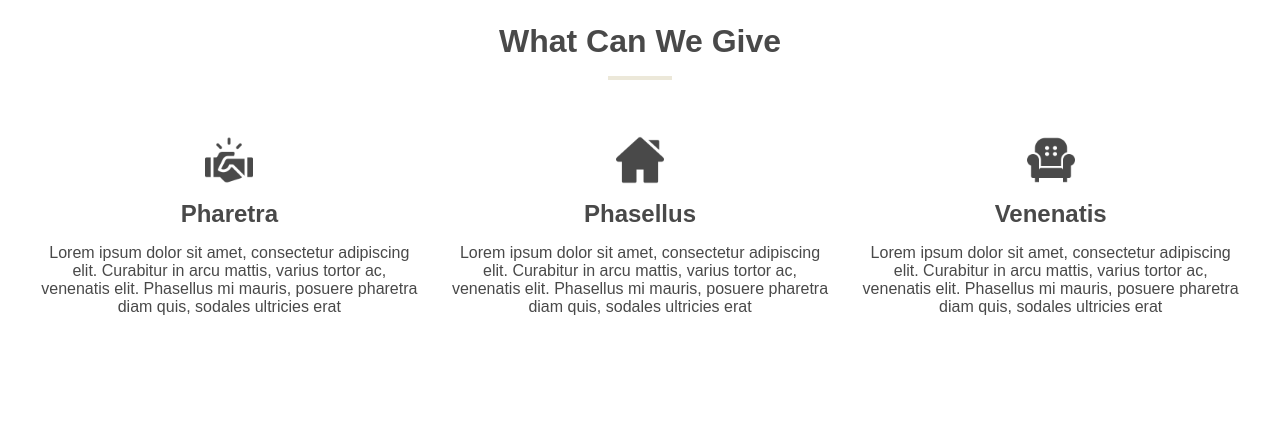
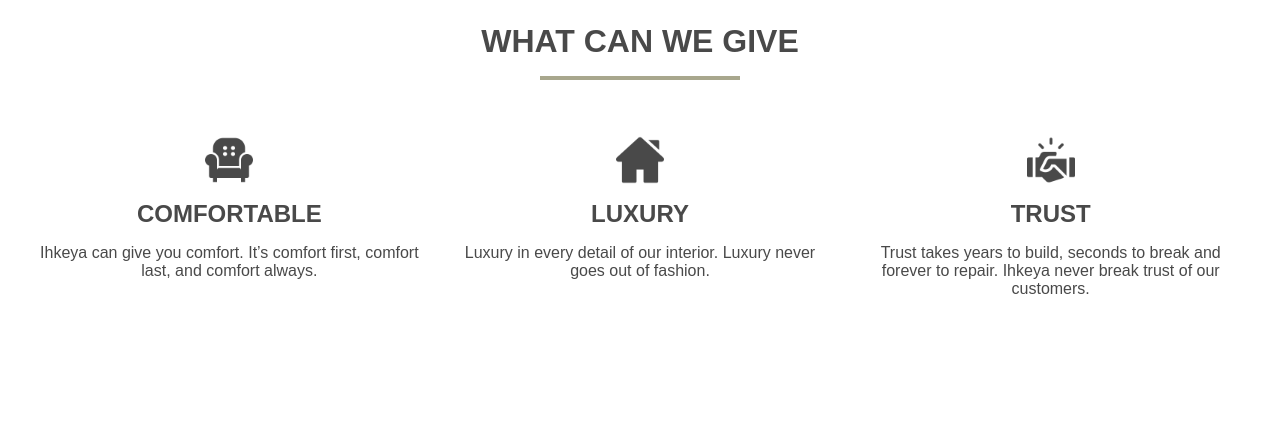
Before and after one commit to GifinoThoriq/Ihkeya-PHP, a PHP site: page / in a window 1280 px wide. Shown: the part 459-884 px from the top of the page. Run offline with PHP 8.4, Linux system fonts and the light colour scheme.

Commit message:
baru dikit

```diff
--- a/index.html
+++ b/index.html
@@ -10,7 +10,7 @@
   />
     <link rel="preconnect" href="https://fonts.gstatic.com">
     <link href="https://fonts.googleapis.com/css2?family=Abril+Fatface&display=swap" rel="stylesheet">
-    <title>ArcInter</title>
+    <title>IHEKYA</title>
 </head>
 <body>
 
@@ -18,13 +18,13 @@
     <header>
         <nav>
             <div class = "logo">
-                <h4>ArcInter</h4>
+                <h4>IHKEYA</h4>
             </div>
 
             <ul>
                 <li> <a href="">About Us</a></li>
-                <li><a href="">Project</a></li>
-                <li><a href="">Contact</a></li>
+                <li><a href="">Interior</a></li>
+                <li><a href="">LOGIN</a></li>
             </ul>
 
             <div class="menu-toggle" onclick = "changeMenuToggle()">
@@ -40,8 +40,8 @@
     <!-- bagian banner -->
     <div class="banner-image">
         <div class="container ">
-            <h1><span>ArcInter</span></h1>
-            <span class = "tengah">WE TAKE YOU TO THE ANOTHER LEVEL</span>
+            <h1><span>IHKEYA</span></h1>
+            <span class = "tengah">WE GIVE YOU COMFORTABLE, LUXURY, AND TRUST</span>
         </div>
     </div>
     <!-- bagian banner -->
@@ -49,29 +49,36 @@
     <!-- bagian what can we give -->
     <div class="whatcanweGive">
         <div class="judul">
-            <h1>What Can We Give</h1>
+            <h1>WHAT CAN WE GIVE</h1>
         </div>
         <hr>
     </div>
 
     <div class="kotakParent">
         <div class = "kotakChild kotakIsi">
-            <img src="img/handshake.png" alt="handshake-icon" class="image1"/>
-            <h2>Pharetra</h2>
-            <p>Lorem ipsum dolor sit amet, consectetur adipiscing elit. Curabitur in arcu mattis, varius tortor ac, venenatis elit.
-                Phasellus mi mauris, posuere pharetra diam quis, sodales ultricies erat</p>
+            <img src="img/armchair.png" alt="handshake-icon" class="image1"/>
+            <h2>COMFORTABLE</h2>
+            <p>Ihkeya can give you comfort.
+                It’s comfort first,
+                comfort last, and
+                comfort always.</p>
         </div>
         <div class = "kotakChild kotakIsi">
             <img src="img/home.png" alt="home-icon" class="image2"/>
-            <h2>Phasellus</h2>
-            <p>Lorem ipsum dolor sit amet, consectetur adipiscing elit. Curabitur in arcu mattis, varius tortor ac, venenatis elit.
-                Phasellus mi mauris, posuere pharetra diam quis, sodales ultricies erat</p>
+            <h2>LUXURY</h2>
+            <p>Luxury in every detail of
+                our interior.
+                Luxury never goes
+                out of fashion.</p>
         </div>
         <div class = "kotakChild kotakIsi">
-            <img src="img/armchair.png" alt="orangsantuy-icon" class="image3"/>
-            <h2>Venenatis</h2>
-            <p>Lorem ipsum dolor sit amet, consectetur adipiscing elit. Curabitur in arcu mattis, varius tortor ac, venenatis elit.
-                Phasellus mi mauris, posuere pharetra diam quis, sodales ultricies erat</p>
+            <img src="img/handshake.png" alt="orangsantuy-icon" class="image3"/>
+            <h2>TRUST</h2>
+            <p>Trust takes years to build,
+                seconds to break and
+                forever to repair.
+                Ihkeya never break trust
+                of our customers.</p>
         </div>
     </div>
 
@@ -81,14 +88,24 @@
             <img src="img/orang-ngobrol.jpg" alt="orang-ngobrol"/>
         </div>
         <div class="childAboutUs2 childIsi2">
-            <h1>About us</h1>
+            <h1>ABOUT US</h1>
             <hr>
             <p>
-                Assalamualaikum gifino, Walaikumsalam Diva Lorem ipsum dolor sit amet, consectetur adipiscing elit. Morbi mattis nibh est, at gravida velit hendrerit sed.
-                Quisque auctor ac lacus nec dignissim. Phasellus scelerisque lobortis metus quis feugiat.
-                Sed semper enim vitae pharetra molestie. Ut molestie varius nisi, ut vestibulum lectus ullamcorper nec.
-                Suspendisse non nulla arcu. In dictum, erat a finibus iaculis, ante libero maximus dui, quis semper augue lectus eget ligula.
-                Phasellus fermentum non erat eu consequat.
+                Your home should tell the story of who you are, and be a collection
+                of what you love. Ihkeya is making the best interior for your home,
+                luxury in each detail, and comfort in every places.
+            </p>
+            <p>
+                We are what your dream house,what you decide to decorate your house with,
+                and what you choose for that special occasion.
+            </p>
+            <p>
+                Our product is now designed, manufactured, transported and in stores. Ihkeya needs people
+                to take care of managing it so that everything goes smoothly, in all the interior areas.
+            </p>
+            <p>
+                Ihkeya's key are to satisfy our customer, because ihkeya is nothing but an expression
+                of the consumers' loyalty and trust.
             </p>
         </div>
     </div>
@@ -162,7 +179,7 @@
 
     <!-- bagian footer -->
     <footer>
-        <p>&copy; Created by Gifino Thoriq S</p>
+        <p>&copy; Created by Gifino Thoriq & Diva Anasabila</p>
     </footer>
 
     <script type = "text/javascript" src="script.js"></script>
--- a/style.css
+++ b/style.css
@@ -134,11 +134,11 @@ nav ul li a:hover{
 }
 
 .whatcanweGive hr{
-    width: 64px;
-    background-color: #ece8d9;
+    width: 200px;
+    background-color:#A8A78D;
     margin: 0 auto;
     height: 4px;
-    border: none;
+    border: 25px;
 }
 
 /* bagian isi what can we give */
```
Also changed, not shown: other parts of style.css (+21 -15 lines), 1 other file.
